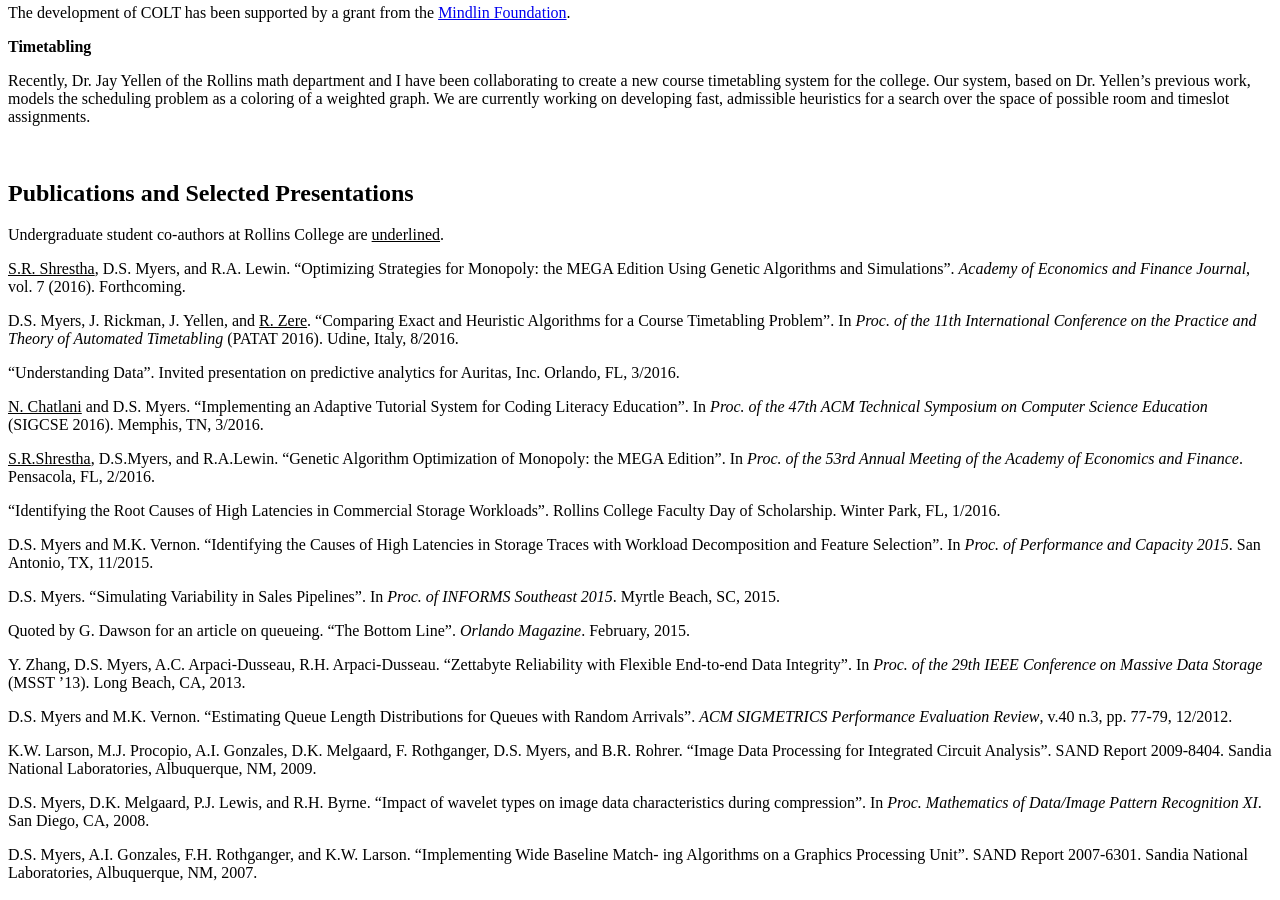
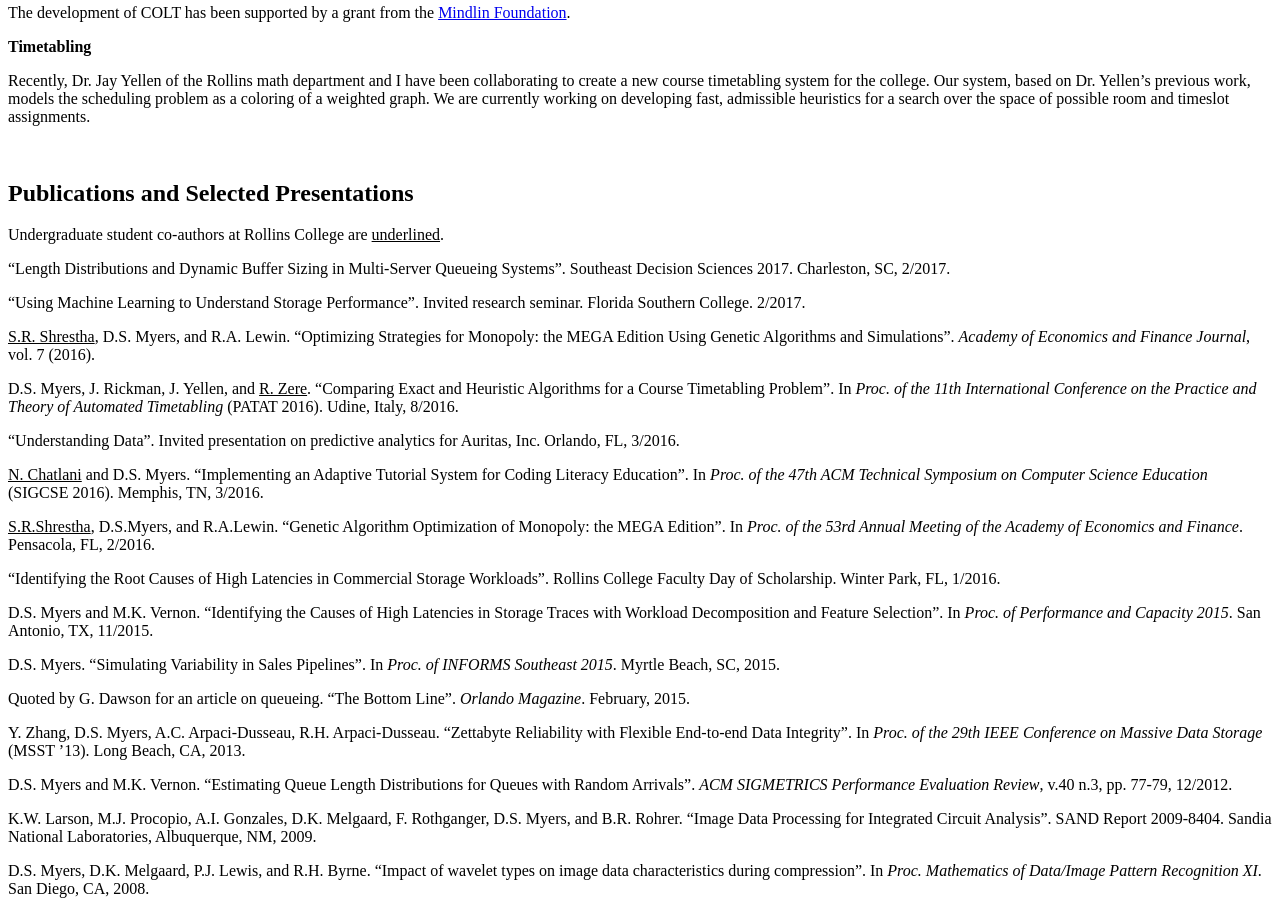
Before and after one commit to dansmyers/dansmyers.github.io-archived, a Jekyll site: the page built from research.md, in a window 1280 px wide and 900 px high, scrolled down 687 px. Built offline with Jekyll 4.4.1, drawn with Linux system fonts in a browser that asks for light colours.

Commit message:
Update research.md

```diff
--- a/research.md
+++ b/research.md
@@ -35,7 +35,11 @@ Recently, Dr. Jay Yellen of the Rollins math department and I have been collabor
 ## Publications and Selected Presentations
 Undergraduate student co-authors at Rollins College are <u>underlined</u>.
 
-<u>S.R. Shrestha</u>, D.S. Myers, and R.A. Lewin. “Optimizing Strategies for Monopoly: the MEGA Edition Using Genetic Algorithms and Simulations”. *Academy of Economics and Finance Journal*, vol. 7 (2016). Forthcoming.
+"Length Distributions and Dynamic Buffer Sizing in Multi-Server Queueing Systems". Southeast Decision Sciences 2017. Charleston, SC, 2/2017.
+
+"Using Machine Learning to Understand Storage Performance". Invited research seminar. Florida Southern College. 2/2017.
+
+<u>S.R. Shrestha</u>, D.S. Myers, and R.A. Lewin. “Optimizing Strategies for Monopoly: the MEGA Edition Using Genetic Algorithms and Simulations”. *Academy of Economics and Finance Journal*, vol. 7 (2016).
 
 D.S. Myers, J. Rickman, J. Yellen, and <u>R. Zere</u>. “Comparing Exact and Heuristic Algorithms for a Course Timetabling Problem”. In *Proc. of the 11th International Conference on the Practice and Theory of Automated Timetabling* (PATAT 2016). Udine, Italy, 8/2016.
 
```
